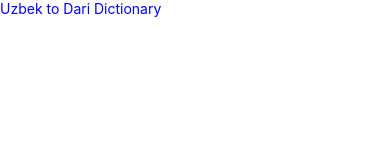
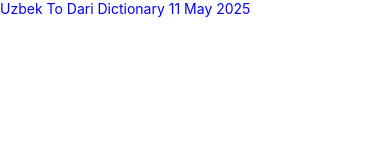
Before and after one commit to ahmadkhan-afzali/Dictionary, a React Native app: screen / in a window 390 px wide. Shown: the top 160 px of the page. Built offline with nearby package versions, Linux system fonts and the light colour scheme.

Commit message:
second commit

```diff
--- a/App.tsx
+++ b/App.tsx
@@ -4,7 +4,7 @@ import React from 'react'
 const App = () => {
   return (
     <View>
-      <Text style={{color:"blue"}}>Uzbek to Dari Dictionary</Text>
+      <Text style={{color:"blue"}}>Uzbek To Dari Dictionary 11 May 2025</Text>
     </View>
   )
 }
```
